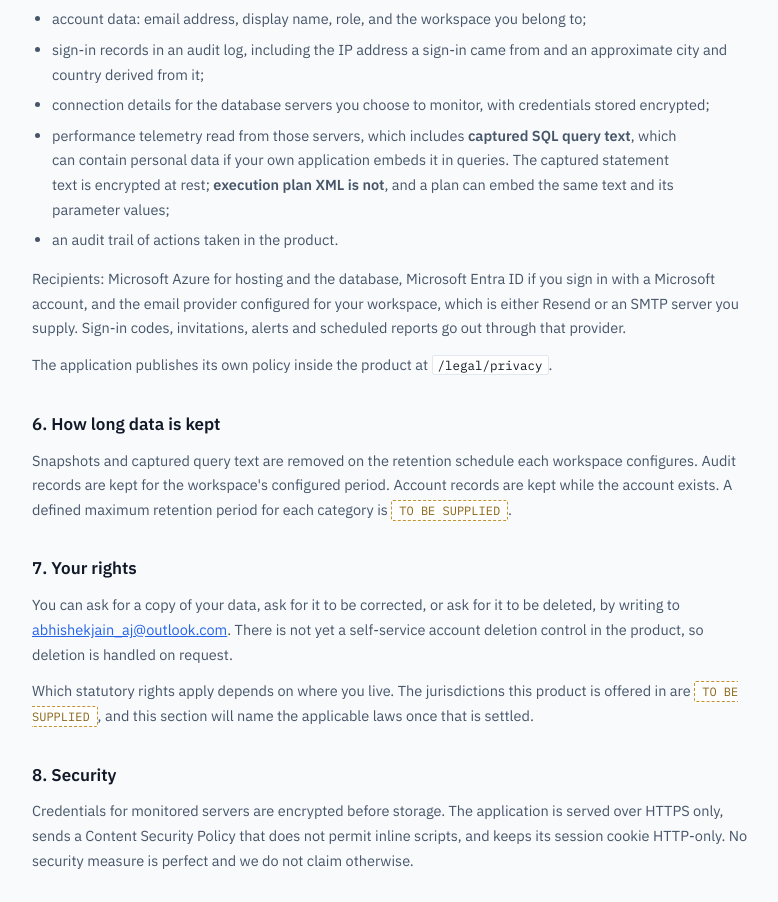
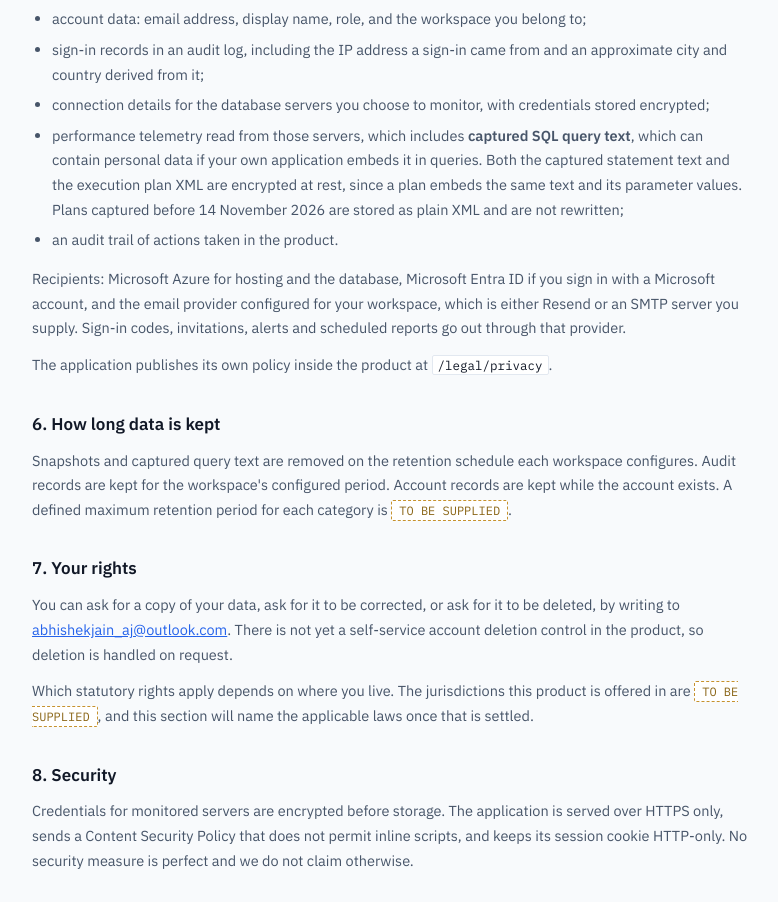
Before and after one commit to abhishekjain6187/orodb-website, a plain HTML site: page privacy.html in a window 1280 px wide. Shown: the part 1140-2042 px from the top of the page, without its empty margins (248-1026 px from the left). Drawn offline with Linux system fonts and the light colour scheme.

Commit message:
Privacy policy: execution plan XML is now encrypted at rest
The application now encrypts plan XML on write, so the page no longer says it is
unencrypted. Plans captured before 14 November 2026 are stored as plain XML and
are not rewritten, which the page states rather than leaving implied.

```diff
--- a/privacy.html
+++ b/privacy.html
@@ -135,9 +135,10 @@ and are not yet in place. OroDb is operated by an individual trading as OroDb. T
 <li>sign-in records in an audit log, including the IP address a sign-in came from and an approximate city and country derived from it;</li>
 <li>connection details for the database servers you choose to monitor, with credentials stored encrypted;</li>
 <li>performance telemetry read from those servers, which includes <b>captured SQL query text</b>,
-which can contain personal data if your own application embeds it in queries. The captured
-statement text is encrypted at rest; <b>execution plan XML is not</b>, and a plan can embed the
-same text and its parameter values;</li>
+which can contain personal data if your own application embeds it in queries. Both the captured
+statement text and the execution plan XML are encrypted at rest, since a plan embeds the same
+text and its parameter values. Plans captured before 14 November 2026 are stored as plain XML
+and are not rewritten;</li>
 <li>an audit trail of actions taken in the product.</li>
 </ul>
 <p>Recipients: Microsoft Azure for hosting and the database, Microsoft Entra ID if you sign in with a Microsoft account, and the email provider configured for your workspace, which is either Resend or an SMTP server you supply. Sign-in codes, invitations, alerts and scheduled reports go out through that provider.</p>
```
